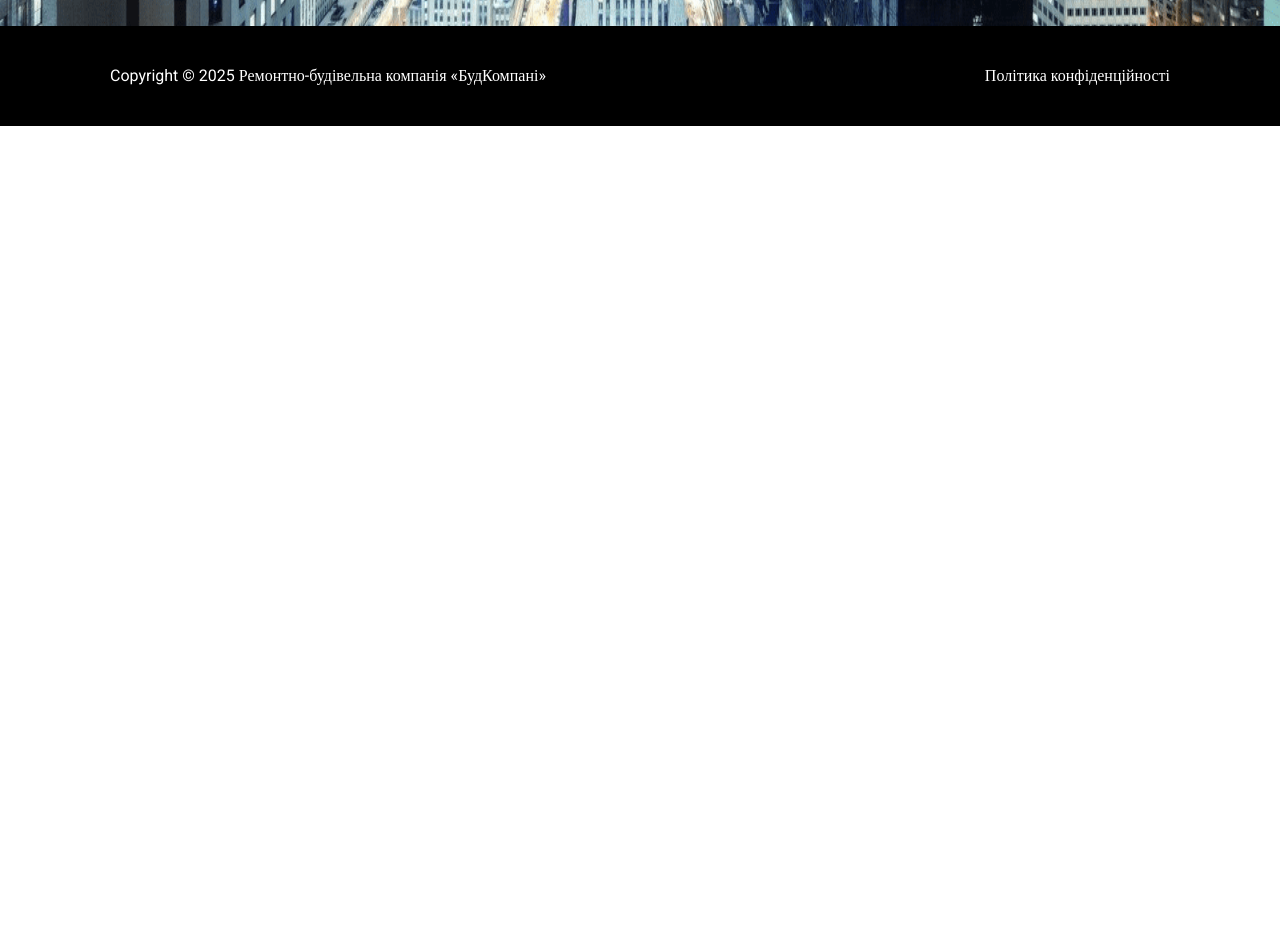
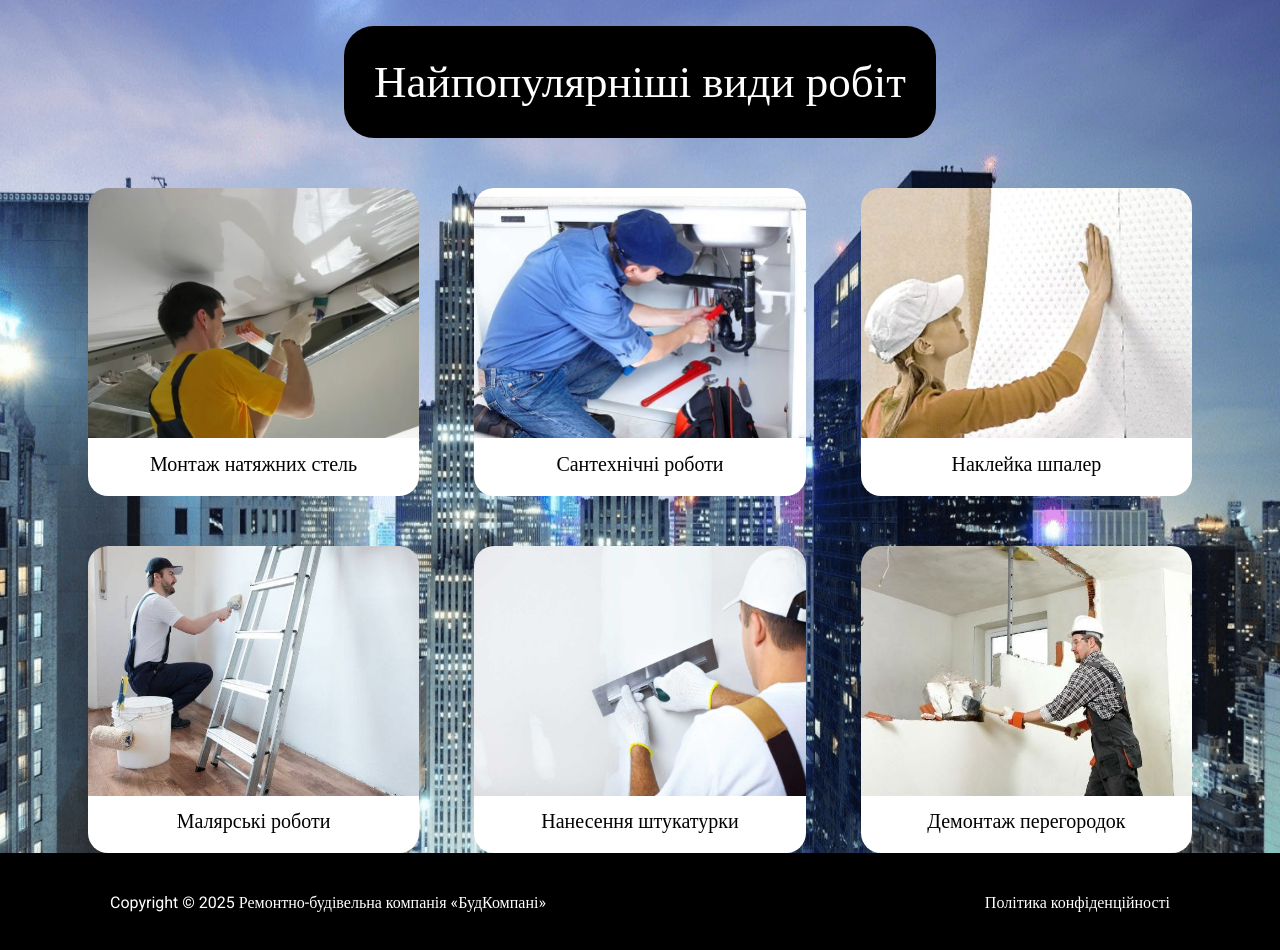
Before and after one commit to DmytroDiakun0/budcompany_site, a React (Vite) app: page / in a window 1280 px wide. Shown: the part 1060-2010 px from the top of the page. Before the commit the page ends 1186 px from the top, so only its background shows below. Built offline with nearby package versions, Linux system fonts and the light colour scheme; a web font is replaced by a local one.

Commit message:
Add Service section to Main Page

```diff
--- a/src/Pages/MainPage/MainPage.css
+++ b/src/Pages/MainPage/MainPage.css
@@ -6,6 +6,6 @@
     margin-top:50px;
 }
 
-#history {
-    margin-bottom: 50px;
+#service {
+    margin-top:50px;
 }
--- a/src/Pages/MainPage/MainPage.jsx
+++ b/src/Pages/MainPage/MainPage.jsx
@@ -1,7 +1,8 @@
+import "./MainPage.css"
 import Motto from "./Sections/Motto/Motto.jsx";
-import "./MainPage.css"
 import Statistics from "./Sections/Statistics/Statistics.jsx";
 import History from "./Sections/History/History.jsx";
+import Service from "./Sections/Service/Service.jsx";
 
 function MainPage() {
     return (
@@ -9,6 +10,7 @@ function MainPage() {
             <Motto id="motto"/>
             <Statistics id="statistics"/>
             <History id="history"/>
+            <Service id="service"/>
         </>
     );
 }
--- /dev/null
+++ b/src/Pages/MainPage/Sections/Service/Service.css
@@ -0,0 +1,34 @@
+#service-title {
+    width: fit-content;
+    font-size: 45px;
+    padding: 30px;
+    background-color: black;
+    color: white;
+    border-radius: 30px;
+}
+
+#service-items {
+    display: flex;
+    flex-wrap: wrap;
+    justify-content: space-between;
+}
+
+.service-item {
+    margin-top: 50px;
+    width: 30%;
+}
+
+.service-item-text {
+    margin-top: -10px;
+    padding: 20px 0 20px 0;
+    background-color: white;
+    border-radius: 0 0 20px 20px;
+    text-align: center;
+    font-size: 20px;
+}
+
+.service-item-image {
+    width: 100%;
+    height: 250px;
+    border-radius: 20px 20px 0 0;
+}
--- /dev/null
+++ b/src/Pages/MainPage/Sections/Service/Service.jsx
@@ -0,0 +1,51 @@
+import {Box, Container} from "@mui/material";
+import "./Service.css";
+import siteText from "../../../../assets/text/staticTextUA.json";
+import serviceImage1 from "../../../../assets/images/services-1.jpg"
+import serviceImage2 from "../../../../assets/images/services-2.jpg"
+import serviceImage3 from "../../../../assets/images/services-3.jpg"
+import serviceImage4 from "../../../../assets/images/services-4.jpg"
+import serviceImage5 from "../../../../assets/images/services-5.jpg"
+import serviceImage6 from "../../../../assets/images/services-6.jpg"
+
+function Service() {
+    const serviceText = siteText.main_page.service;
+
+    return (
+        <>
+            <Container id="service">
+                <Container id="service-title">
+                    {serviceText.title}
+                </Container>
+                <Container id="service-items">
+                    <Box class="service-item">
+                        <Box class="service-item-image" component="img" src={serviceImage1}></Box>
+                        <Box class="service-item-text">{serviceText.text[0]}</Box>
+                    </Box>
+                    <Box class="service-item">
+                        <Box class="service-item-image" component="img" src={serviceImage2}></Box>
+                        <Box class="service-item-text">{serviceText.text[1]}</Box>
+                    </Box>
+                    <Box class="service-item">
+                        <Box class="service-item-image" component="img" src={serviceImage3}></Box>
+                        <Box class="service-item-text">{serviceText.text[2]}</Box>
+                    </Box>
+                    <Box class="service-item">
+                        <Box class="service-item-image" component="img" src={serviceImage4}></Box>
+                        <Box class="service-item-text">{serviceText.text[3]}</Box>
+                    </Box>
+                    <Box class="service-item">
+                        <Box class="service-item-image" component="img" src={serviceImage5}></Box>
+                        <Box class="service-item-text">{serviceText.text[4]}</Box>
+                    </Box>
+                    <Box class="service-item">
+                        <Box class="service-item-image" component="img" src={serviceImage6}></Box>
+                        <Box class="service-item-text">{serviceText.text[5]}</Box>
+                    </Box>
+                </Container>
+            </Container>
+        </>
+    )
+}
+
+export default Service;
```
